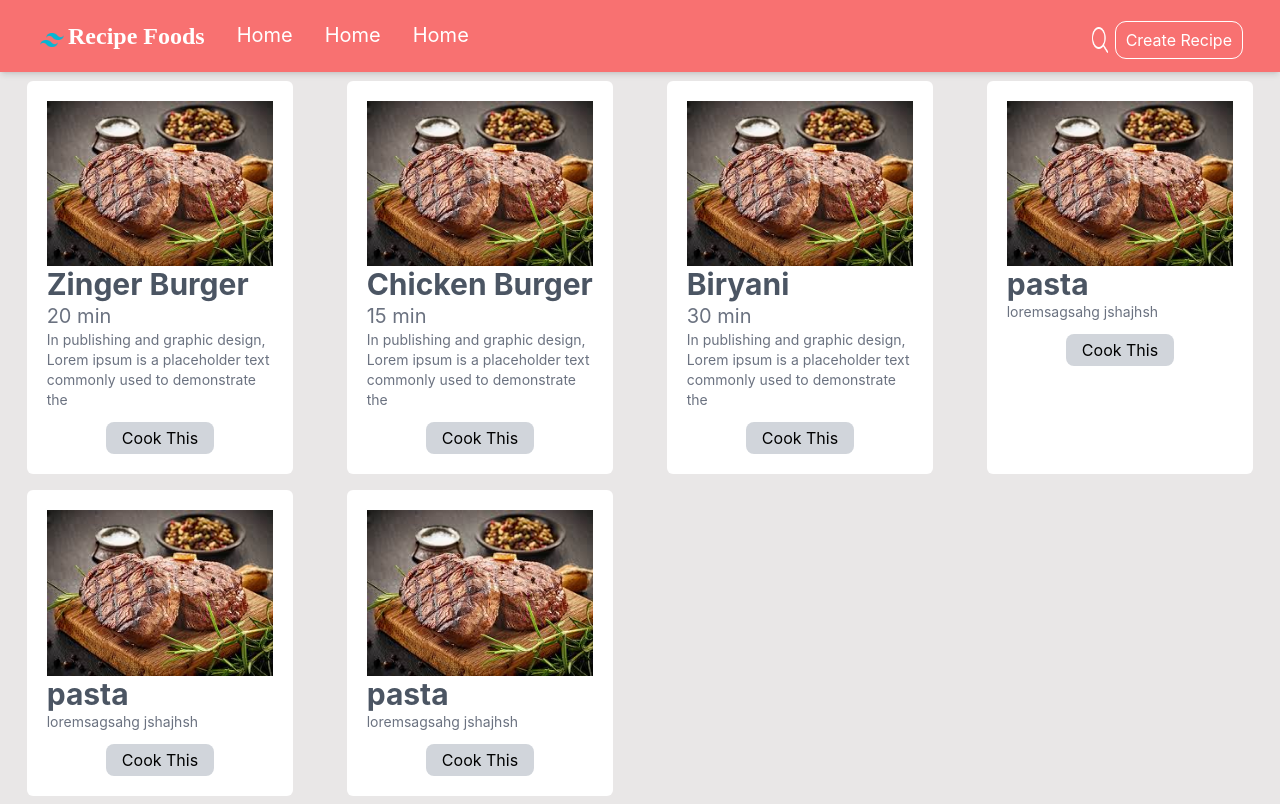
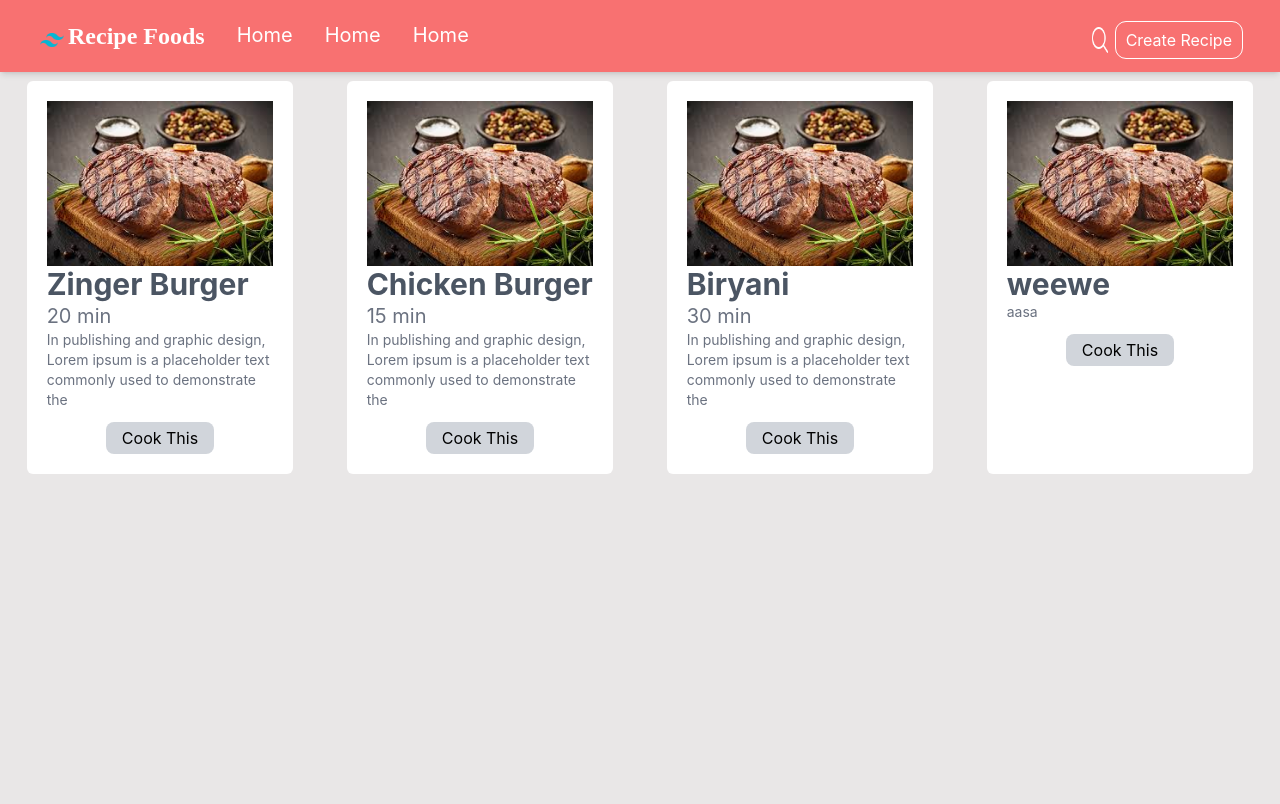
Before and after one commit to huzefaTariq1/MERN_Stack_recipe_directory, a React (Create React App) app: page / in a window 1280 px wide. Built offline with nearby package versions, Linux system fonts and the light colour scheme; data requests are answered from the project's data file.

Commit message:
update create.js to fix errors

```diff
--- a/data/db.json
+++ b/data/db.json
@@ -39,34 +39,14 @@
       "cookingTime": "30 min"
     },
     {
-      "title": "pasta",
-      "ingrediants": [
-        "noodle",
-        "cream"
+      "title": "weewe",
+      "ingrediant": [
+        "as",
+        "asd"
       ],
-      "method": "loremsagsahg jshajhsh ",
-      "time": "10",
-      "id": "8nRu-nN"
-    },
-    {
-      "title": "pasta",
-      "ingrediants": [
-        "noodle",
-        "cream"
-      ],
-      "method": "loremsagsahg jshajhsh ",
-      "time": "10",
-      "id": "p_N6IWJ"
-    },
-    {
-      "title": "pasta",
-      "ingrediants": [
-        "noodle",
-        "cream"
-      ],
-      "method": "loremsagsahg jshajhsh ",
-      "time": "10",
-      "id": "JYaggnn"
+      "method": "aasa",
+      "time": "12",
+      "id": "vbqtz2_"
     }
   ]
 }
--- a/public/styles.css
+++ b/public/styles.css
@@ -1154,6 +1154,10 @@ video {
     margin-bottom: 2.25rem;
   }
 
+  .md\:mr-5 {
+    margin-right: 1.25rem;
+  }
+
   .md\:block {
     display: block;
   }
@@ -1180,6 +1184,14 @@ video {
 
   .md\:grid-cols-4 {
     grid-template-columns: repeat(4, minmax(0, 1fr));
+  }
+
+  .md\:grid-cols-8 {
+    grid-template-columns: repeat(8, minmax(0, 1fr));
+  }
+
+  .md\:grid-cols-2 {
+    grid-template-columns: repeat(2, minmax(0, 1fr));
   }
 
   .md\:items-center {
--- a/src/pages/Create.js
+++ b/src/pages/Create.js
@@ -1,6 +1,7 @@
 import { useState } from 'react'
 import Navbar from '../components/Navbar'
 import { useFetch } from '../hook/useFetch'
+import { useNavigate } from "react-router-dom";
 
 
 const Create = () => {
@@ -9,24 +10,25 @@ const Create = () => {
   let [time, setTime] = useState("")
   let [method, setMethod] = useState("")
   let [newIngrediant,setNewIngrediant]=useState("");
-  let [ingrediants,setIngrediants]=useState([]);
+  let [ingrediant,setIngrediant]=useState([]);
 
   const {postData,data,error}=useFetch("http://localhost:3000/recipes","POST")
 
 
 const addIngrediant=()=>{
       newIngrediant=newIngrediant.trim()
-     if (newIngrediant && !ingrediants.includes(newIngrediant)){
-        setIngrediants(prevIndrediant=>[...prevIndrediant,newIngrediant])
+     if (newIngrediant && !ingrediant.includes(newIngrediant)){
+        setIngrediant(prevIndrediant=>[...prevIndrediant,newIngrediant])
      }
      setNewIngrediant("")
 
 }
-console.log(ingrediants)
+console.log(ingrediant)
   const handleSubmit = (e) => {
     e.preventDefault()
-    console.log(title, time, method,ingrediants)
-    postData({title,ingrediants,method,time})
+    postData({title,ingrediant,method,time})
+
+
   }
   return (
     <>
@@ -55,9 +57,9 @@ console.log(ingrediants)
             />
           </label>
 
-             {ingrediants &&
+             {ingrediant &&
               <ul className='md:flex md:justify-around text-gray-600'>
-                {ingrediants.map((ingrediant)=>{
+                {ingrediant.map((ingrediant)=>{
                   return(
                     <li className='list-disc'>
                        {ingrediant}
```
